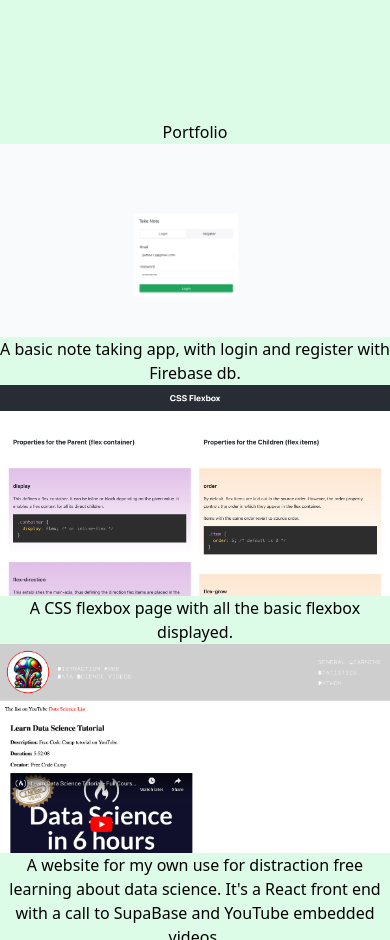
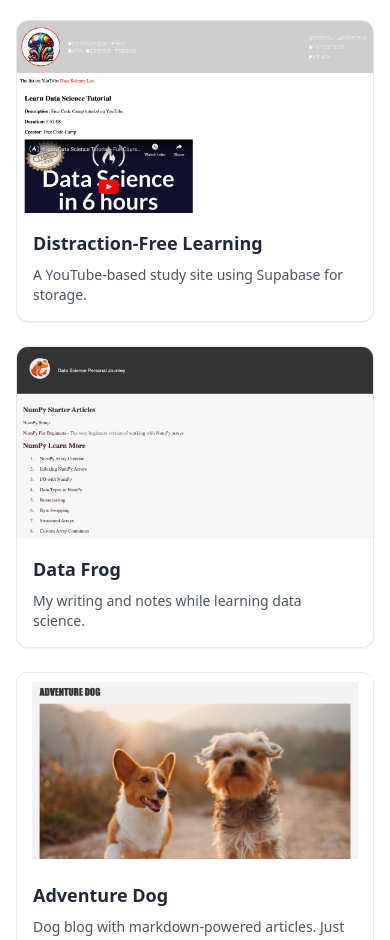
Before and after one commit to haddeeann/patricia.portfolio, a React (Vite) app: page / in a window 390 px wide. Shown: the part 1060-2000 px from the top of the page. Built offline with nearby package versions, Linux system fonts and the light colour scheme.

Commit message:
portfolio with cards

```diff
--- a/src/App.jsx
+++ b/src/App.jsx
@@ -2,15 +2,11 @@
 import Skills from './sections/Skills';
 import Timeline from './sections/Timeline';
 import Portfolio from './sections/Portfolio';
-import { Button } from '@/components/ui/button';
 
 function App() {
   return (
       <div className='container'>
           <Sidebar/>
-          <div className="flex justify-center items-center h-screen bg-background">
-              <Button variant="default">Styled ShadCN Button</Button>
-          </div>
           <div className='bar'>
               <Portfolio className='box'/>
               <Skills className='box'/>
--- /dev/null
+++ b/src/components/ProjectCard.jsx
@@ -0,0 +1,25 @@
+// src/components/ProjectCard.jsx
+import React from "react";
+
+const ProjectCard = ({ image, title, description, link }) => {
+    return (
+        <a
+            href={link}
+            target="_blank"
+            rel="noreferrer"
+            className="block overflow-hidden rounded-xl border bg-white shadow-sm hover:shadow-md transition duration-200"
+        >
+            <img
+                src={image}
+                alt={title}
+                className="h-48 w-full object-cover"
+            />
+            <div className="p-4">
+                <h3 className="text-lg font-semibold text-gray-800">{title}</h3>
+                <p className="mt-2 text-sm text-gray-600">{description}</p>
+            </div>
+        </a>
+    );
+};
+
+export default ProjectCard;
--- a/src/index.css
+++ b/src/index.css
@@ -1,7 +1,3 @@
 @tailwind base;
 @tailwind components;
 @tailwind utilities;
-
-body {
-  @apply bg-green-100 text-center;
-}
--- a/src/sections/Portfolio.jsx
+++ b/src/sections/Portfolio.jsx
@@ -1,86 +1,57 @@
-import React from 'react';
-import data_frog from '../images/data_frog_web_page.png';
-import adventure_dog from '../images/adventure_dog_web_page.png';
-import distraction_free from '../images/distractionfree_web_page.png';
-import flex_box from '../images/flex_box_web_page.png';
-import take_note from '../images/take_note.png';
+import React from "react";
+import ProjectCard from "../components/ProjectCard";
+import data_frog from "../images/data_frog_web_page.png";
+import adventure_dog from "../images/adventure_dog_web_page.png";
+import distraction_free from "../images/distractionfree_web_page.png";
+import flex_box from "../images/flex_box_web_page.png";
+import take_note from "../images/take_note.png";
+
+const projects = [
+    {
+        title: "Note Taking App",
+        description: "A basic note taking app with Firebase login and register.",
+        link: "https://illustrious-biscochitos-cdd8ac.netlify.app/auth",
+        image: take_note,
+    },
+    {
+        title: "Flexbox CSS Demo",
+        description: "A visual demo of all the major CSS Flexbox properties.",
+        link: "https://foxycss.netlify.app/",
+        image: flex_box,
+    },
+    {
+        title: "Distraction-Free Learning",
+        description: "A YouTube-based study site using Supabase for storage.",
+        link: "https://distractionfree.netlify.app/",
+        image: distraction_free,
+    },
+    {
+        title: "Data Frog",
+        description: "My writing and notes while learning data science.",
+        link: "https://data-frog.netlify.app/numpy/1_create_array/",
+        image: data_frog,
+    },
+    {
+        title: "Adventure Dog",
+        description: "Dog blog with markdown-powered articles. Just for fun.",
+        link: "https://adventure-dog.netlify.app/",
+        image: adventure_dog,
+    },
+];
 
 const Portfolio = () => {
     return (
-        <div className='box'>
-            <div className='inner-box' id='portfolio'>
-                <div className='content'>
-                    <h2>Portfolio</h2>
-                    <div className='portfolio-section'>
-                        <a href='https://illustrious-biscochitos-cdd8ac.netlify.app/auth' target='_blank' rel='noreferrer'>
-                            <div className='portfolio-row'>
-                                <div>
-                                    <img width='100%' height='100%' src={take_note} alt='Note Taking App'/>
-                                </div>
-                                <div className='description'>
-                                    A basic note taking app, with login and register with Firebase db.
-                                </div>
-                            </div>
-                        </a>
-                    </div>
-                    <div className='portfolio-section'>
-                        <a href='https://foxycss.netlify.app/' target='_blank' rel='noreferrer'>
-                            <div className='portfolio-row'>
-                                <div>
-                                    <img width='100%' height='100%' src={flex_box} alt='Flex Box CSS'/>
-                                </div>
-                                <div className='description'>
-                                    A CSS flexbox page with all the basic flexbox displayed.
-                                </div>
-                            </div>
-                        </a>
-                    </div>
-                    <div className='portfolio-section'>
-                        <a href='https://distractionfree.netlify.app/' target='_blank' rel='noreferrer'>
-                            <div className='portfolio-row'>
-                                <div>
-                                    <img width='100%' height='100%' src={distraction_free}
-                                         alt='Distraction Free Learning'/>
-                                </div>
-                                <div className='description'>
-                                    A website for my own use for distraction free learning about data science.
-                                    It's a React front end with a call to SupaBase and YouTube embedded videos.
-                                </div>
-                            </div>
-                        </a>
-                    </div>
-                    <div className='portfolio-section'>
-                        <a href='https://data-frog.netlify.app/numpy/1_create_array/' target='_blank' rel='noreferrer'>
-                            <div className='portfolio-row'>
-                                <div>
-                                    <img width='100%' height='100%' src={data_frog} alt='Data Frog'/>
-                                </div>
-                                <div className='description'>
-                                    A website for writing about learning about data science. I write the info based on
-                                    my learning.
-                                </div>
-                            </div>
-                        </a>
-                    </div>
-                    <div className='portfolio-section'>
-                        <a href='https://adventure-dog.netlify.app/' target='_blank' rel='noreferrer'>
-                            <div className='portfolio-row'>
-                                <div>
-                                    <img width='100%' height='100%' src={adventure_dog} alt='Adventure Dog'/>
-                                </div>
-                                <div className='description'>
-                                    A website for articles about taking care of dogs. I'm an avid dog fan, so this is
-                                    just for fun.
-                                    I used a small blogging technology that allows blog articles to be written in mark
-                                    down.
-                                </div>
-                            </div>
-                        </a>
-                    </div>
+        <section className="py-8 px-4" id="portfolio">
+            <div className="max-w-6xl mx-auto">
+                <h2 className="text-3xl font-bold mb-6">Portfolio</h2>
+                <div className="grid gap-6 sm:grid-cols-2 lg:grid-cols-3">
+                    {projects.map((project) => (
+                        <ProjectCard key={project.title} {...project} />
+                    ))}
                 </div>
             </div>
-        </div>
+        </section>
     );
-}
+};
 
 export default Portfolio;
```
